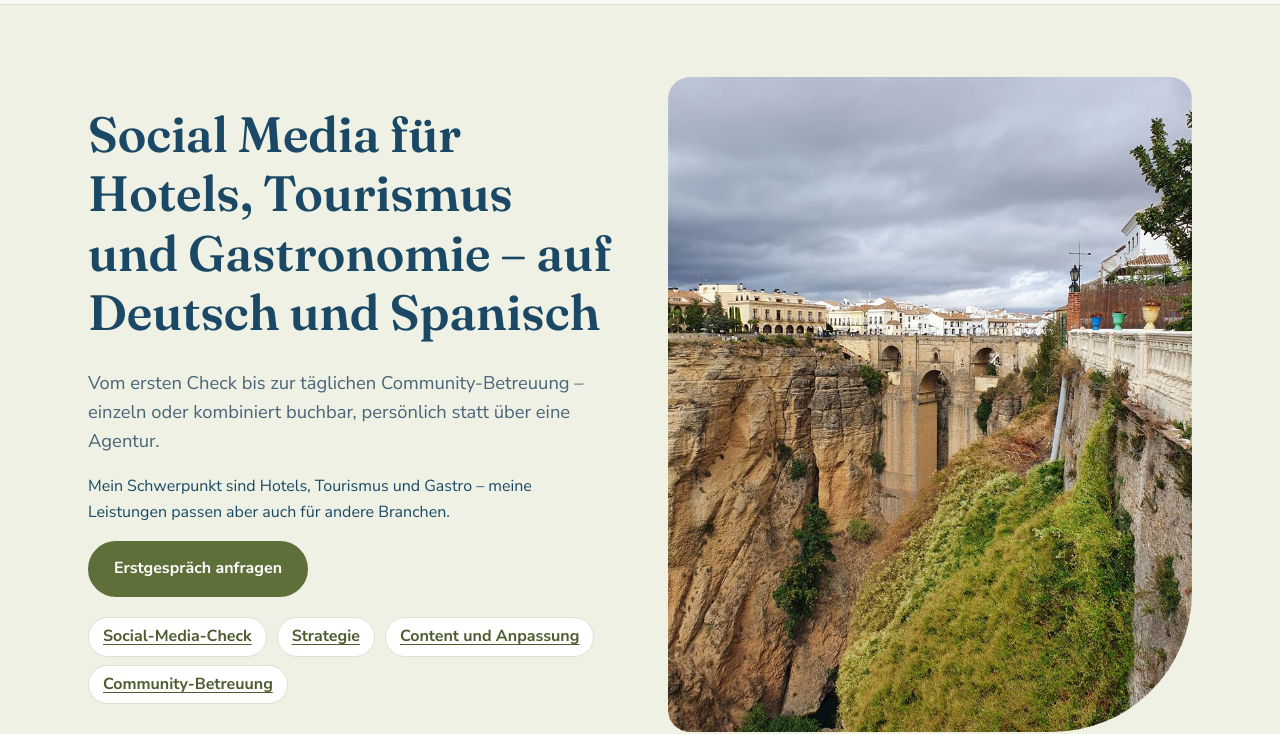
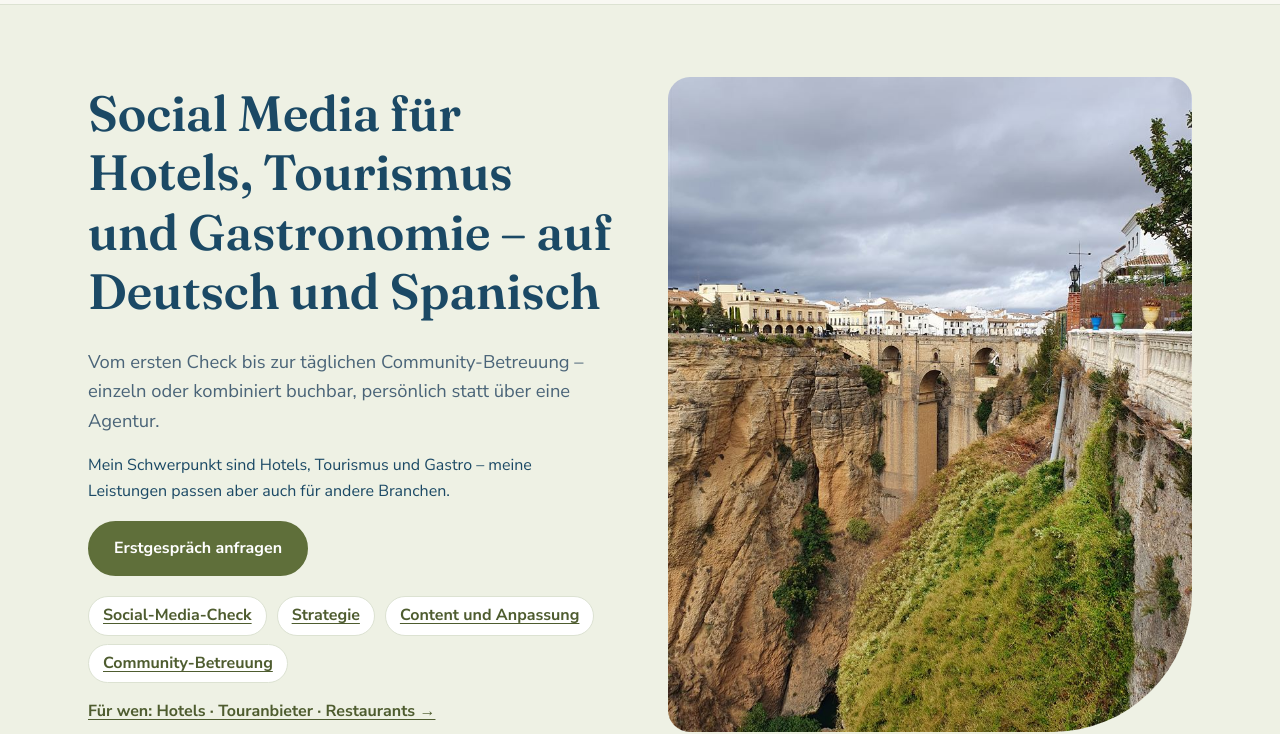
Before and after one commit to nadjanufer/puentina, a plain HTML site: page leistungen/index.html in a window 1280 px wide. Shown: the part 72-806 px from the top of the page. Drawn offline with Linux system fonts and the light colour scheme.

Commit message:
Nach Findtest: Sprung zu Branchen auf Leistungen, Sprachen in Ueber-mich-Einleitung
Co-Authored-By: Claude Opus 5.5 <noreply@anthropic.com>

```diff
--- a/css/style.css
+++ b/css/style.css
@@ -201,6 +201,7 @@ ul { padding-left: 1.2em; }
 .steps { display: flex; flex-wrap: wrap; gap: 8px 10px; align-items: center; list-style: none; padding: 0; margin: 20px 0 0; font-weight: 700; }
 .steps li { background: var(--white); border: 1px solid var(--line); border-radius: 999px; padding: 6px 14px; }
 .steps-label { margin: 24px 0 0; font-weight: 700; }
+.jump-line { margin: 16px 0 0; font-weight: 700; } /* Sprung zu den Branchen, nach Findtest 19.11.2026 */
 /* Zeitstrahl (Über mich): senkrechte Linie mit Punkten */
 .timeline { list-style: none; padding: 0 0 0 4px; margin: 20px 0 28px; border-left: 3px solid var(--mustard); display: grid; gap: 14px; }
 .timeline li { position: relative; padding-left: 20px; }
--- a/leistungen/index.html
+++ b/leistungen/index.html
@@ -52,6 +52,7 @@
           <ol class="steps" aria-label="Zu den Bausteinen">
             <li><a href="#check">Social-Media-Check</a></li><li><a href="#strategie">Strategie</a></li><li><a href="#content">Content und Anpassung</a></li><li><a href="#community">Community-Betreuung</a></li>
           </ol>
+          <p class="jump-line"><a href="#branchen">Für wen: Hotels · Touranbieter · Restaurants →</a></p>
         </div>
         <div class="photo photo--portrait photo--arch">
           <img src="../img/puente-nuevo-ronda.jpg" width="800" height="1000" alt="Puente Nuevo in Ronda über der Schlucht" fetchpriority="high">
```
Also changed, not shown: ueber-mich/index.html (+1 -1 lines).
